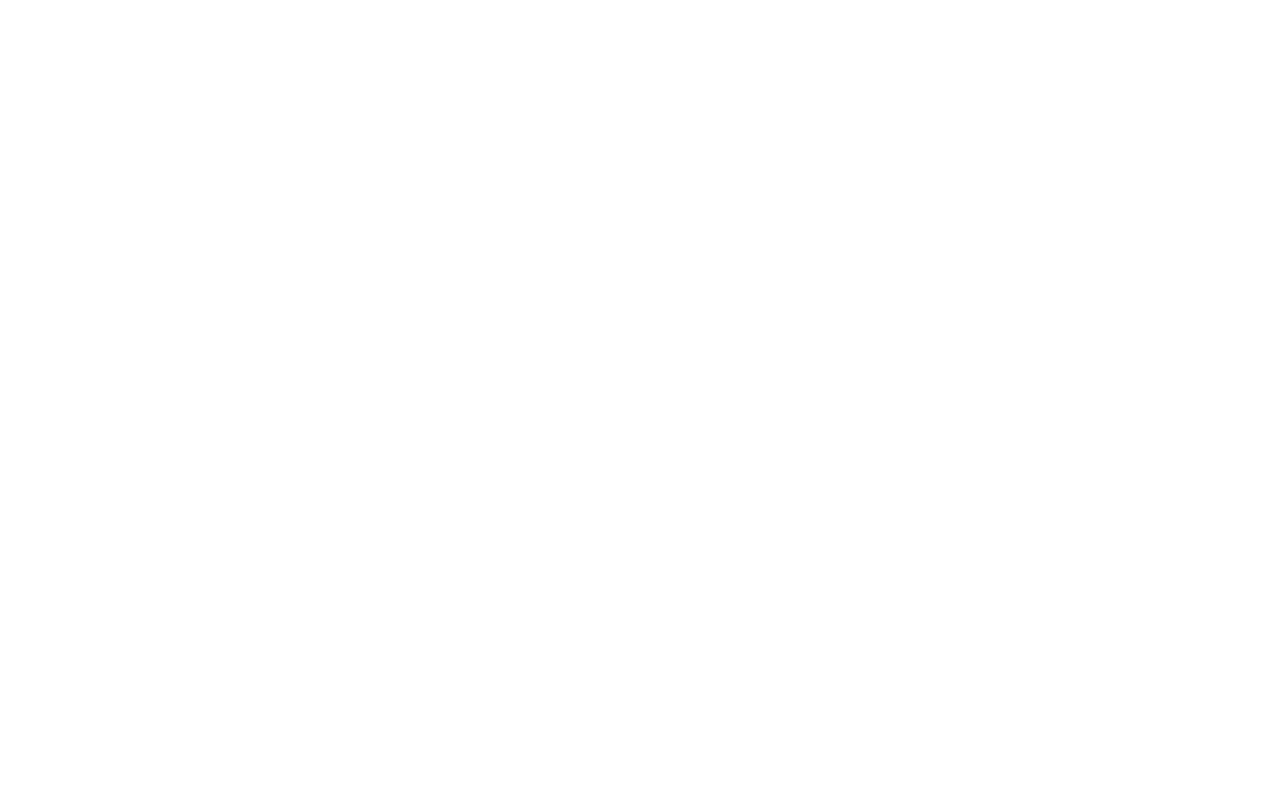
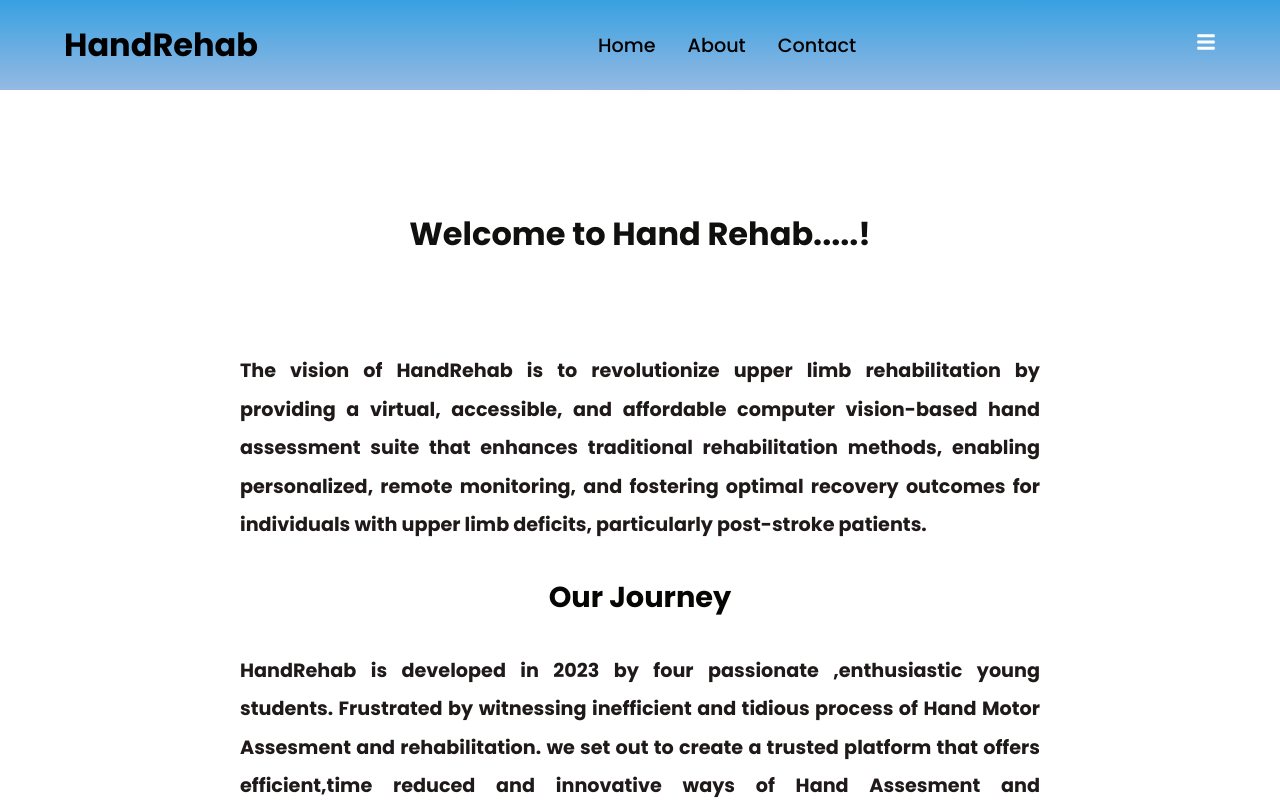
Before and after one commit to HandRehab/handrehab_frontend, a React (Create React App) app: page /About in a window 1280 px wide. Before the commit this address had no page. Built offline with nearby package versions, Linux system fonts and the light colour scheme.

Commit message:
About page commited

```diff
--- a/package.json
+++ b/package.json
@@ -6,6 +6,7 @@
     "@testing-library/jest-dom": "^5.17.0",
     "@testing-library/react": "^13.4.0",
     "@testing-library/user-event": "^13.5.0",
+    "framer-motion": "^11.0.3",
     "react": "^18.2.0",
     "react-dom": "^18.2.0",
     "react-icons": "^5.0.1",
--- a/src/App.js
+++ b/src/App.js
@@ -4,6 +4,9 @@
 import Login from './routes/Login';
 import Home from './routes/Home';
 import {Route,Routes} from "react-router-dom"
+import About from './components/About/About';
+import Navbar from './components/NavBar/NavBar';
+
 /*
 import BackButton from './components/back_button';
 */
@@ -15,8 +18,8 @@
     <Routes>
     {/* Login Route <BackButton></BackButton>  */}
     <Route path="/" element={<Home/>}/>
-    <Route path="/Login" element={<Login/>}/>
-
+    {/*<Route path="/Login" element={<Login/>}/>*/}
+    <Route path="/About" element={<About/>}/>
 
 
     </Routes>
--- /dev/null
+++ b/src/components/About/About.css
@@ -0,0 +1,87 @@
+.Aboutbody {
+    top: 0;
+    height: 100%;
+    width: 100%;
+    position: fixed;
+    background-size: cover;
+    background-position: center;
+    overflow: hidden;
+    color: black;
+    overflow-y: auto;
+    background: white
+  }
+
+  @media (max-width: 480px) {
+    .w {
+      padding-left: 40vh;
+    }
+  }
+
+  .tit {
+    text-align: center;
+    font-size: 36px;
+    font-weight: bold;
+    margin-bottom: 100px; /* Increase the margin to create more space */
+    margin-top: 20px;
+    color: rgb(5, 4, 4);
+    text-transform: uppercase;
+    letter-spacing: 3px;
+    text-shadow: 2px 2px 4px rgba(0, 0, 0, 0.1);
+    font-size: 60px;
+  }
+
+  .title.anim {
+    animation-delay: 0.75s;
+  }
+
+  .description {
+    max-width: 800px; /* Adjust the max-width as needed */
+    margin-left: auto;
+    margin-right: auto;
+  }
+
+  .description {
+    margin-top: 7vh;
+    font-family: 'Comfortaa', serif;
+    font-size: larger;
+    font-weight: 800;
+    line-height: 2; /* Adjust line-height for proper spacing */
+    color: #1f1919;
+    text-align: justify;
+  }
+
+  .description.anim {
+    animation-delay: 1.25s;
+  }
+
+  .anim {
+    opacity: 0;
+    transform: translateY(10px);
+    animation: moveup 1s linear forwards;
+  }
+
+  @keyframes moveup {
+    100% {
+      opacity: 1;
+      transform: translateY(0);
+    }
+  }
+
+  .wi {
+    color: #050504;
+    margin-top: 25px;
+    margin-bottom: 25px;
+    text-align: center;
+  }
+
+
+  .sub {
+    max-width: 1389px;
+    margin-left: auto;
+    margin-right: auto;
+  }
+
+  .w {
+    text-align: center;
+    color: #10100f;
+  }
--- /dev/null
+++ b/src/components/About/About.js
@@ -0,0 +1,25 @@
+import React from "react"
+import "./About.css";
+import Navbar from "../NavBar/NavBar";
+
+function About() {
+  return (
+    <div>
+        <Navbar/>
+      <div className="Aboutbody">
+        <div className="tit">About Us</div>
+        <h1 className='w'>Welcome to Hand Rehab.....!</h1>
+        <div className="description">
+          <br />
+          <div className='sub'>The vision of HandRehab is to revolutionize upper limb rehabilitation by providing a virtual, accessible, and affordable computer vision-based hand assessment suite that enhances traditional rehabilitation methods, enabling personalized, remote monitoring, and fostering optimal recovery outcomes for individuals with upper limb deficits, particularly post-stroke patients.</div>
+          <h2 className='wi'>Our Journey</h2>
+          <div className='sub'>HandRehab is developed in 2023 by four passionate ,enthusiastic young students. Frustrated by witnessing inefficient and tidious process of Hand Motor Assesment and rehabilitation. we set out to create a trusted platform that offers efficient,time reduced and innovative ways of Hand Assesment and Rehabilitation.</div>
+          <h2 className='wi'>Our Audience</h2>
+          <div className='sub'>The primary audience for this project includes healthcare professionals specializing in rehabilitation, occupational therapists, and individuals with upper limb deficits.By creating a user-friendly and accessible computer vision hand rehabilitation assessment suite, the project aims to cater to the needs of rehabilitation professionals seeking efficient and objective evaluation tools, as well as individuals seeking a convenient and home-based solution for monitoring their hand motor recovery. Additionally, the project has the potential to appeal to researchers and technologists interested in the intersection of healthcare and cutting-edge technologies, fostering advancements in the field of virtual rehabilitation.</div>
+        </div>
+      </div>
+    </div>
+  )
+}
+
+export default About;
--- a/src/routes/Home.js
+++ b/src/routes/Home.js
@@ -1,26 +1,14 @@
 import React from 'react'
-import Login from './Login';
+import Navbar from '../components/NavBar/NavBar'
 
-function Home(){
-  return(
-     true? <Login /> : dashboardSelect()
-  );
+const Home = () => {
+  return (
+    <div>
+        <Navbar/>
 
-  function dashboardSelect() {
+    </div>
 
-         const userType = 1;
-         console.log(userType);
-         /*
-         if (userType === "1") {
-         return <Admin />
-         } else if (userType === "2") {
-           return <Doctor />
-         } else if (userType === "3") {
-           return <Parent />
-         }
-         */
-
-  }
+  )
 }
 
 export default Home
```
Also changed, not shown: src/pages/Patient/PatientHome.js (added, +16 -0 lines), public/images/amal.jpg (added), src/pages/Patient/PatientHome.css (added), 1 other file (tests, documents, lock files or other folders).
